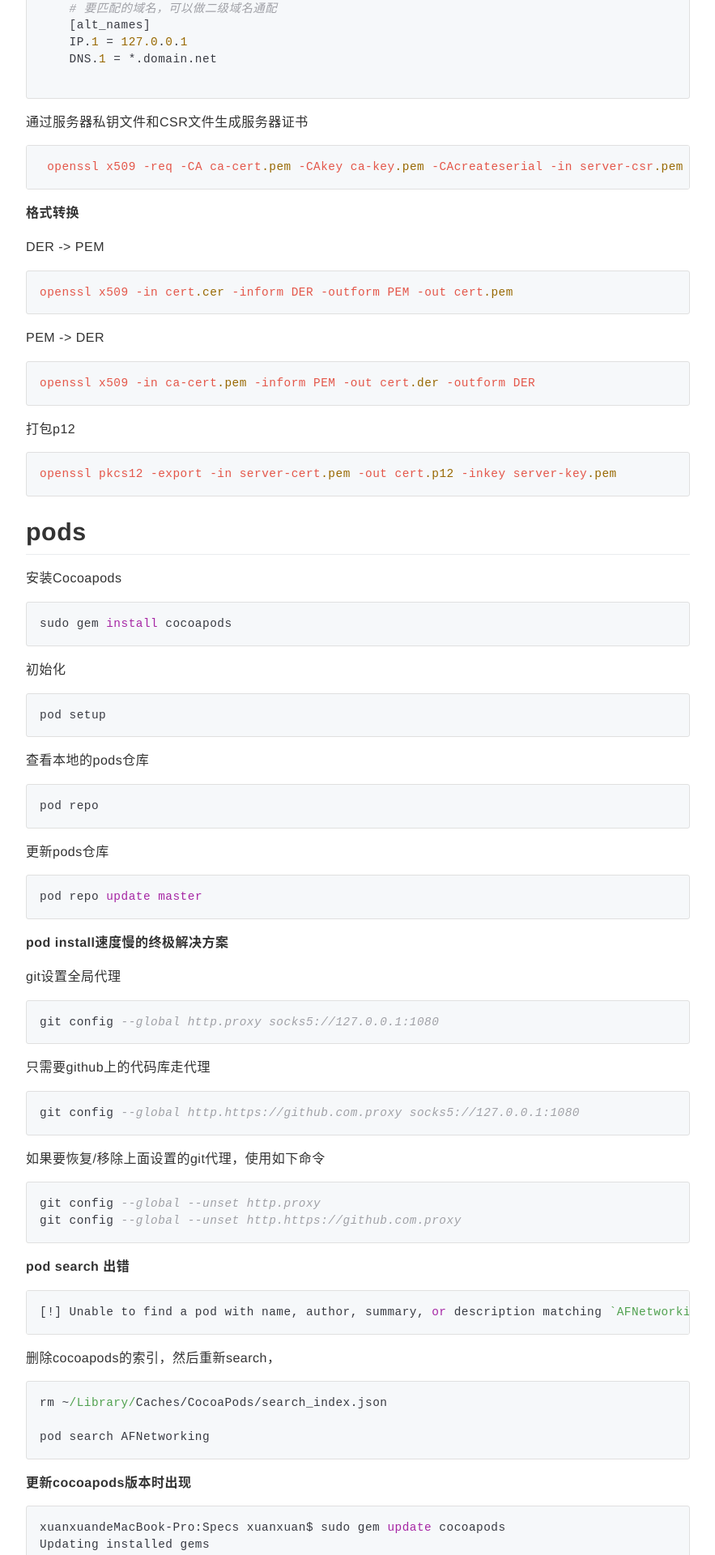
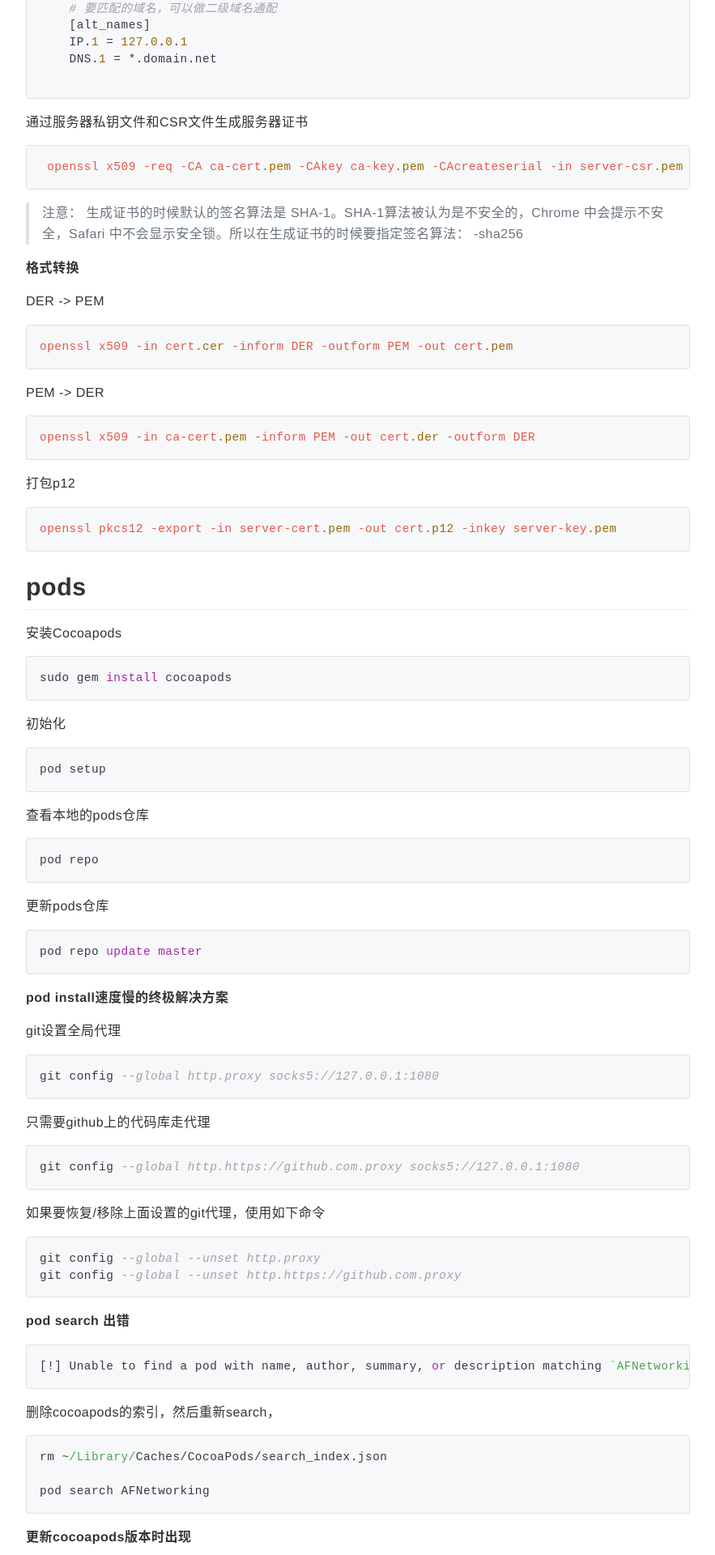
Before and after one commit to nyzhanggy/dulldevil.github.io, a Jekyll site: the page built from _posts/Blade/2017-12-14-命令行.md, in a window 1280 px wide. Shown: the part 3259-5179 px from the top of the page at 81% size, without its empty margins (198-1081 px from the left). Built offline with Jekyll 4.4.1, drawn with Linux system fonts in a browser that asks for light colours.

Commit message:
openssl 生成证书的时候，指定算法签名

````diff
--- a/_posts/Blade/2017-12-14-命令行.md
+++ b/_posts/Blade/2017-12-14-命令行.md
@@ -168,8 +168,10 @@
 通过服务器私钥文件和CSR文件生成服务器证书
 
 ```shell
- openssl x509 -req -CA ca-cert.pem -CAkey ca-key.pem -CAcreateserial -in server-csr.pem -out server-cert.pem -extensions v3_req -extfile openssl.cnf
+ openssl x509 -req -CA ca-cert.pem -CAkey ca-key.pem -CAcreateserial -in server-csr.pem -out server-cert.pem -extensions v3_req -extfile openssl.cnf -sha256
 ```
+
+> 注意： 生成证书的时候默认的签名算法是 SHA-1。SHA-1算法被认为是不安全的，Chrome 中会提示不安全，Safari 中不会显示安全锁。所以在生成证书的时候要指定签名算法： -sha256
 
 **格式转换**
 
````
